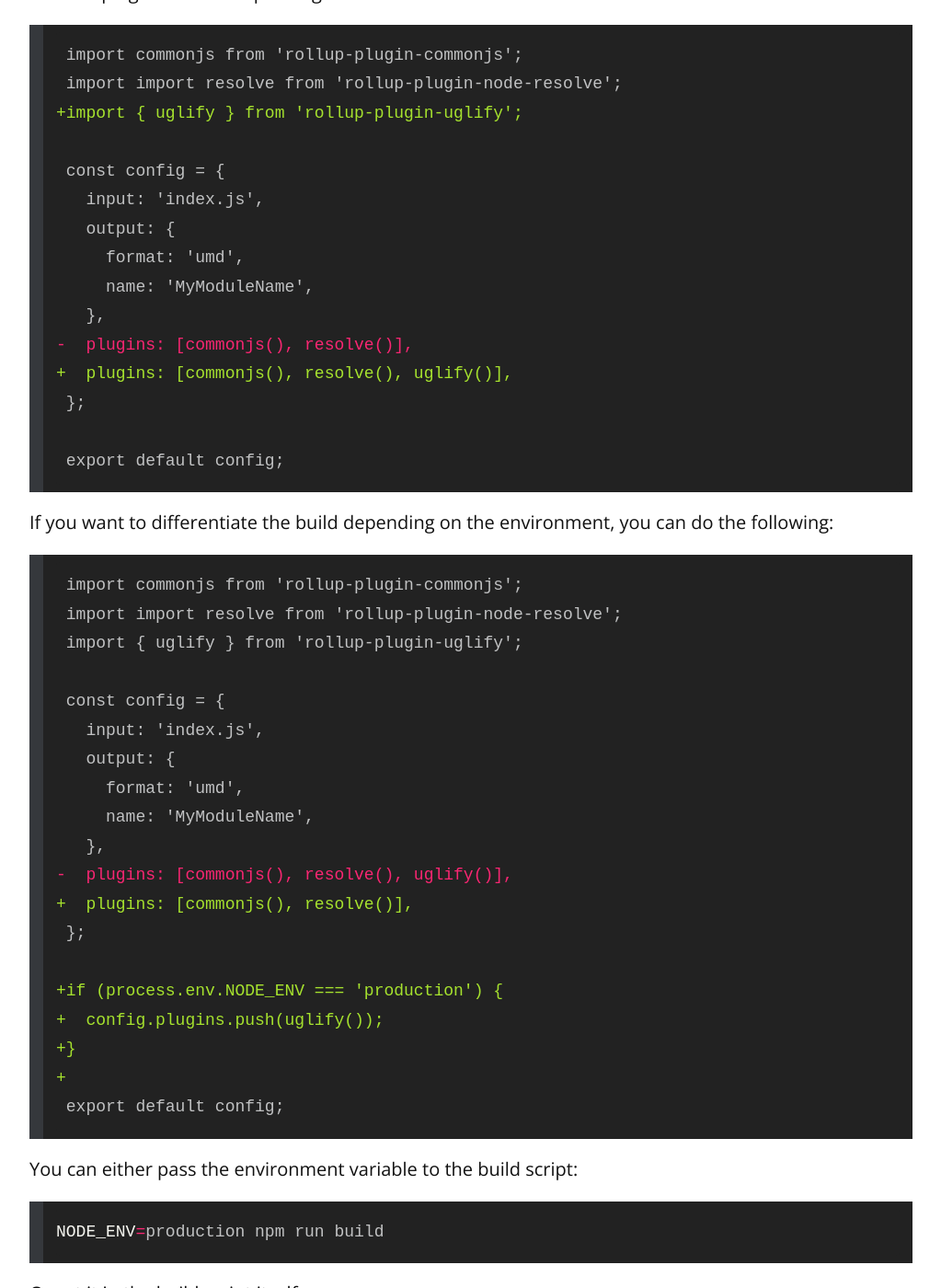
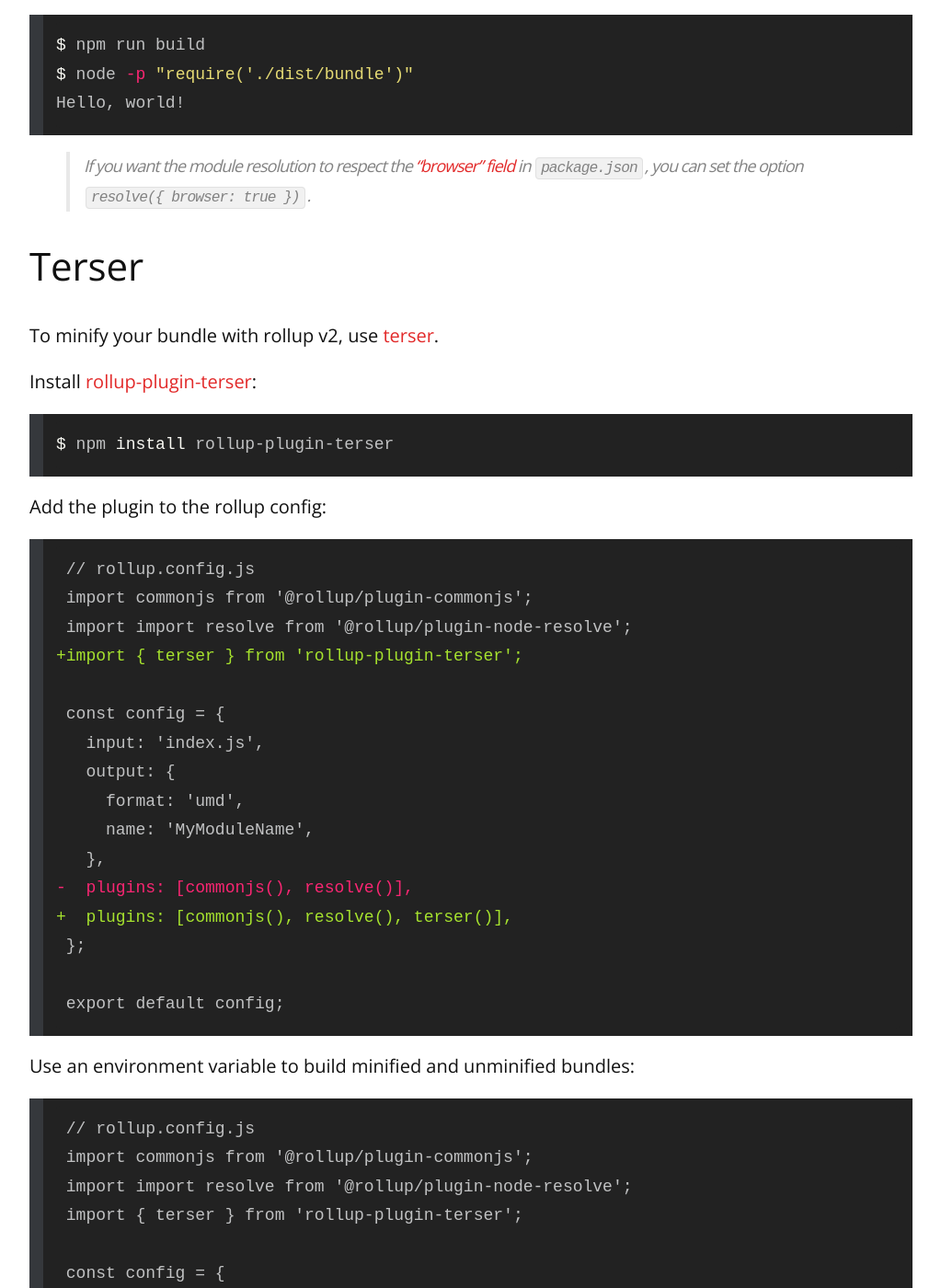
Before and after one commit to remarkablemark/remarkablemark.github.io, a Jekyll site: the page built from _posts/2019/2019-07-12-rollup-commonjs-umd.md, in a window 1280 px wide and 1400 px high, scrolled down 7250 px. Shown: the whole window at 92% size, without its empty margins (128-1151 px from the left). Built offline with Jekyll 4.4.1, drawn with Linux system fonts in a browser that asks for light colours; comment, search, counter and statistics services are not loaded; some of the changed text lies outside the part shown.

Commit message:
fix(posts): update "Build Rollup UMD bundle for CommonJS"
Post: 2019-07-12-rollup-commonjs-umd.md

Fix wording, links, and diff code blocks.

Replace archived npm packages with latest packages.

Add section "Terser" and put above "Uglify" section.

````diff
--- a/_posts/2019/2019-07-12-rollup-commonjs-umd.md
+++ b/_posts/2019/2019-07-12-rollup-commonjs-umd.md
@@ -2,29 +2,36 @@
 layout: post
 title: Build Rollup UMD bundle for CommonJS
 date: 2019-07-12 22:29:55
-excerpt: How to build a Rollup bundle in UMD format for CommonJS modules.
-categories: rollup bundle build commonjs umd javascript nodejs
+updated: 2020-11-03 20:01:00
+excerpt: How to build a Rollup bundle in IIFE, CJS, and UMD formats for CommonJS modules.
+categories: rollup bundle build commonjs umd amd iife javascript nodejs npm
 ---
 
-[Webpack](https://webpack.js.org/) to is great for building **apps** and [Rollup](build://rollupjs.org/) is great for building **libraries**.
+Whereas [Webpack](https://webpack.js.org/) is great for building **apps**, [Rollup](https://rollupjs.org/) is great for building **libraries**.
 
 Rollup supports _ES modules_ out of the box. However, to support _CommonJS_, the following plugins are required:
 
-- [rollup-plugin-commonjs](https://github.com/rollup/rollup-plugin-commonjs)
-- [rollup-plugin-node-resolve](https://github.com/rollup/rollup-plugin-node-resolve)
+- [@rollup/plugin-commonjs](https://github.com/rollup/plugins/tree/master/packages/commonjs)
+- [@rollup/plugin-node-resolve](https://github.com/rollup/plugins/tree/master/packages/node-resolve)
 
 ## Prerequisites
 
-Install [rollup](https://www.npmjs.com/package/rollup) locally (or globally):
+- [Node.js](https://nodejs.org/) and npm
+
+## Setup
+
+Install [rollup](https://www.npmjs.com/package/rollup):
 
 ```sh
-$ npm install rollup # --global
+$ npm install rollup
+$ npx rollup --version
+rollup v2.32.1
 ```
 
-Create main module `index.js` (entry file):
+Create entry file `index.js`:
 
 ```sh
-$ echo "export default 'Hello, world!';" > index.js
+$ echo "export default 'Hello, world!'" > index.js
 ```
 
 Initialize `package.json`:
@@ -43,15 +50,15 @@
 }
 ```
 
-The script will compile `index.js` to `dist/bundle.js`.
+> The script compiles `index.js` to `dist/bundle.js`.
 
-However, when you run the script:
+Run the build script:
 
 ```sh
 $ npm run build
 ```
 
-You'll get the error:
+To get the error:
 
 ```
 Error: You must specify "output.format", which can be one of "amd", "cjs", "system", "esm", "iife" or "umd".
@@ -59,13 +66,13 @@
 
 ## Output Format
 
-When bundling with Rollup, it expects an [output format](https://rollupjs.org/guide/en#output-format). You can follow the general guidelines:
+Rollup expects an [output format](https://rollupjs.org/guide/en#output-format). Here are the general guidelines:
 
 - For browsers, use `iife` ([Immediately Invoked Function Expression](https://developer.mozilla.org/docs/Glossary/IIFE))
 - For Node.js, use `cjs` ([CommonJS](https://wikipedia.org/wiki/CommonJS))
 - For both browsers and Node.js, use `umd` ([Universal Module Definition](https://github.com/umdjs/umd))
 
-See table below for summary:
+See table for summary:
 
 | Environment       | Output Format |
 | ----------------- | ------------- |
@@ -73,7 +80,7 @@
 | Node.js           | `cjs`         |
 | Browser + Node.js | `umd`         |
 
-Thus, to generate a UMD bundle with the name of the export as `MyModuleName`:
+To generate a UMD bundle with `MyModuleName` as the export name:
 
 ```sh
 rollup index.js --file dist/bundle.js --format umd --name 'MyModuleName'
@@ -93,7 +100,7 @@
 
 ### Load with AMD
 
-Or it can be loaded in the browser using [AMD](https://github.com/amdjs/amdjs-api/blob/master/AMD.md#amd) (Asynchronous Module Definition):
+The module can be loaded in the browser using [AMD](https://github.com/amdjs/amdjs-api/blob/master/AMD.md#amd) (Asynchronous Module Definition):
 
 ```html
 <!-- amd.html -->
@@ -107,7 +114,7 @@
 
 ### Load with CommonJS
 
-Or it can be loaded in Node.js using CommonJS:
+The module can be loaded in Node.js using CommonJS:
 
 ```sh
 $ node
@@ -118,9 +125,18 @@
 
 ## Config File
 
-Instead of passing the options via the CLI (command-line interface), we can specify them in the configuration file `rollup.config.js`:
+Instead of passing the options via the CLI (command-line interface), you can specify them in the configuration file `rollup.config.js`.
+
+Create the file `rollup.config.js`:
+
+```sh
+$ touch rollup.config.js
+```
+
+And add the config:
 
 ```js
+// rollup.config.js
 const config = {
   input: 'index.js',
   output: {
@@ -133,7 +149,7 @@
 export default config;
 ```
 
-Update the build script in `package.json` so it picks up the config:
+Update the build script in `package.json` to use the config file:
 
 ```json
 {
@@ -151,16 +167,17 @@
 
 ## CommonJS
 
-To use CommonJS syntax, install [rollup-plugin-commonjs](https://github.com/rollup/rollup-plugin-commonjs):
+To use CommonJS syntax, install [@rollup/plugin-commonjs](https://www.npmjs.com/package/@rollup/plugin-commonjs):
 
 ```sh
-$ npm install rollup-plugin-commonjs
+$ npm install @rollup/plugin-commonjs
 ```
 
 Add the plugin to the rollup config:
 
 ```diff
-+import commonjs from 'rollup-plugin-commonjs';
+ // rollup.config.js
++import commonjs from '@rollup/plugin-commonjs';
 
  const config = {
    input: 'index.js',
@@ -182,16 +199,19 @@
 module.exports = 'Hello, world!';
 ```
 
-After running the build, loading the bundle via script, AMD, or CommonJS should still work:
+After building the bundle, loading it via script, AMD, or CommonJS should continue to work:
 
 ```sh
 $ npm run build
 $ open script.html
+$ open amd.html
+$ node -p "require('./dist/bundle')"
+Hello, world!
 ```
 
 ## Node Resolve
 
-Let's say we want to refactor `index.js` and use [lodash](https://lodash.com/):
+Let's say we want to refactor `index.js` and use [lodash](https://www.npmjs.com/package/lodash):
 
 ```sh
 $ npm install lodash
@@ -204,17 +224,18 @@
 module.exports = compiled({ name: 'world' });
 ```
 
-In order for rollup to locate 3rd party modules in `node_modules` using [Node's resolution algorithm](https://nodejs.org/api/modules.html#modules_all_together), we need to install [rollup-plugin-node-resolve](https://github.com/rollup/rollup-plugin-node-resolve):
+In order for rollup to locate 3rd party modules in `node_modules` using [Node's resolution algorithm](https://nodejs.org/api/modules.html#modules_all_together), we need to install [@rollup/plugin-node-resolve](https://github.com/rollup/plugins/tree/master/packages/node-resolve):
 
 ```sh
-$ npm install rollup-plugin-node-resolve
+$ npm install @rollup/plugin-node-resolve
 ```
 
 Add the plugin to the rollup config:
 
 ```diff
- import commonjs from 'rollup-plugin-commonjs';
-+import resolve from 'rollup-plugin-node-resolve';
+ // rollup.config.js
+ import commonjs from '@rollup/plugin-commonjs';
++import resolve from '@rollup/plugin-node-resolve';
 
  const config = {
    input: 'index.js',
@@ -234,16 +255,89 @@
 
 ```sh
 $ npm run build
-$ node
-> require('./dist/bundle');
-'Hello, world!'
+$ node -p "require('./dist/bundle')"
+Hello, world!
 ```
 
-> **_Note:_** If you want the module resolution to respect the ["browser" field](https://github.com/defunctzombie/package-browser-field-spec) in `package.json`, you can set the option `resolve({ browser: true })`.
+> If you want the module resolution to respect the ["browser" field](https://github.com/defunctzombie/package-browser-field-spec) in `package.json`, you can set the option `resolve({ browser: true })`.
+
+## Terser
+
+To minify your bundle with rollup v2, use [terser](https://github.com/terser/terser).
+
+Install [rollup-plugin-terser](https://github.com/TrySound/rollup-plugin-terser):
+
+```sh
+$ npm install rollup-plugin-terser
+```
+
+Add the plugin to the rollup config:
+
+```diff
+ // rollup.config.js
+ import commonjs from '@rollup/plugin-commonjs';
+ import import resolve from '@rollup/plugin-node-resolve';
++import { terser } from 'rollup-plugin-terser';
+
+ const config = {
+   input: 'index.js',
+   output: {
+     format: 'umd',
+     name: 'MyModuleName',
+   },
+-  plugins: [commonjs(), resolve()],
++  plugins: [commonjs(), resolve(), terser()],
+ };
+
+ export default config;
+```
+
+Use an environment variable to build minified and unminified bundles:
+
+```diff
+ // rollup.config.js
+ import commonjs from '@rollup/plugin-commonjs';
+ import import resolve from '@rollup/plugin-node-resolve';
+ import { terser } from 'rollup-plugin-terser';
+
+ const config = {
+   input: 'index.js',
+   output: {
+     format: 'umd',
+     name: 'MyModuleName',
+   },
+-  plugins: [commonjs(), resolve(), terser()],
++  plugins: [commonjs(), resolve()],
+ };
+
++if (process.env.NODE_ENV === 'production') {
++  config.plugins.push(terser());
++}
++
+ export default config;
+```
+
+Then set the environment variable before running the build command:
+
+```sh
+NODE_ENV=production npm run build
+```
+
+Or set the environment variable in the `package.json` build script itself:
+
+```json
+{
+  "scripts": {
+    "build": "npm run build:min && npm run build:unmin",
+    "build:min": "NODE_ENV=production rollup --config",
+    "build:unmin": "NODE_ENV=production rollup --config --file dist/bundle.min.js"
+  }
+}
+```
 
 ## Uglify
 
-Lastly, we may want to minify our bundle using [UglifyJS](https://github.com/mishoo/UglifyJS2). Luckily, there's a plugin that does just that.
+To minify your bundle with rollup v1, use [UglifyJS](https://github.com/mishoo/UglifyJS2).
 
 Install [rollup-plugin-uglify](https://github.com/TrySound/rollup-plugin-uglify):
 
@@ -254,8 +348,9 @@
 Add the plugin to the rollup config:
 
 ```diff
- import commonjs from 'rollup-plugin-commonjs';
- import import resolve from 'rollup-plugin-node-resolve';
+ // rollup.config.js
+ import commonjs from '@rollup/plugin-commonjs';
+ import import resolve from '@rollup/plugin-node-resolve';
 +import { uglify } from 'rollup-plugin-uglify';
 
  const config = {
@@ -270,45 +365,3 @@
 
  export default config;
 ```
-
-If you want to differentiate the build depending on the environment, you can do the following:
-
-```diff
- import commonjs from 'rollup-plugin-commonjs';
- import import resolve from 'rollup-plugin-node-resolve';
- import { uglify } from 'rollup-plugin-uglify';
-
- const config = {
-   input: 'index.js',
-   output: {
-     format: 'umd',
-     name: 'MyModuleName',
-   },
--  plugins: [commonjs(), resolve(), uglify()],
-+  plugins: [commonjs(), resolve()],
- };
-
-+if (process.env.NODE_ENV === 'production') {
-+  config.plugins.push(uglify());
-+}
-+
- export default config;
-```
-
-You can either pass the environment variable to the build script:
-
-```sh
-NODE_ENV=production npm run build
-```
-
-Or set it in the build script itself:
-
-```json
-{
-  "scripts": {
-    "build": "npm run build:min && npm run build:unmin",
-    "build:min": "NODE_ENV=production rollup --config",
-    "build:unmin": "NODE_ENV=production rollup --config --file dist/bundle.min.js"
-  }
-}
-```
````
